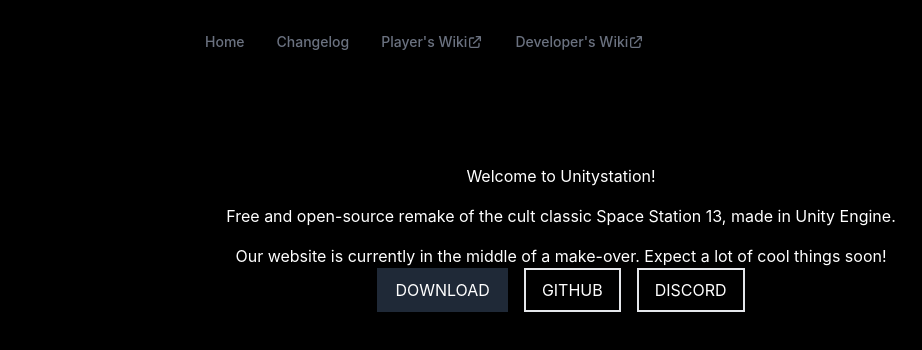
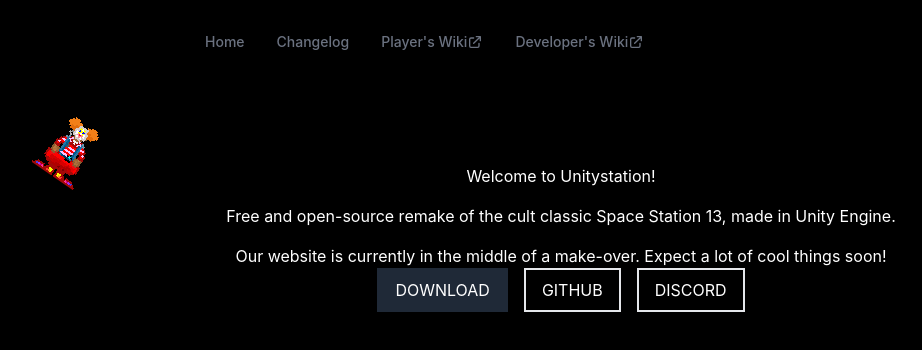
Before and after one commit to unitystation/unitystation-web, a Next.js app: page / in a window 1280 px wide. Shown: the top 350 px of the page, without its empty margins (79-1001 px from the left). Built offline with nearby package versions, Linux system fonts and the light colour scheme; no server answers.

Commit message:
feat: adds a clown that will float around on your screen
Please don't click it

```diff
--- /dev/null
+++ b/components/clown/clown.tsx
@@ -0,0 +1,97 @@
+import useWindowSize from "../../hooks/useWindowSize";
+import React, {RefObject, useEffect, useState} from "react";
+
+const MS_PER_FRAME = 30;
+const CLOWN_SIZE = 64;
+
+const Clown = () => {
+    const size = useWindowSize();
+    const [x, setX] = useState(-CLOWN_SIZE);
+    const [y, setY] = useState(-CLOWN_SIZE);
+    const [dirX, setDirX] = useState(1);
+    const [dirY, setDirY] = useState(1);
+    const [timesClicked, setTimesClicked] = useState(0);
+    const audioRef: RefObject<HTMLAudioElement> = React.createRef();
+
+    const handleClick = () => {
+        audioRef.current!.play();
+        setTimesClicked(timesClicked + 1);
+    }
+
+    const renderTimesClicked = () => {
+        const tooManyClick = () => {
+            if (timesClicked > 499) {
+                return <p>Ok, You killed the clown. I hope you are happy now.</p>
+            }
+            if (timesClicked > 300) {
+                return <p>What are you trying to do? You want to post how many times you clicked the clown and get and
+                    get a medal or something?</p>
+            }
+            if (timesClicked > 200) {
+                return <p>Seriously?</p>
+            }
+            if (timesClicked > 100) {
+                return <p>Don&apos;t you have anything better to do?</p>
+            }
+            if (timesClicked > 50) {
+                return <p>Erm, aren&apos;t you getting bored?</p>
+            }
+            if (timesClicked > 20) {
+                return <p>Haha, clicking the clown is so funny!</p>
+            }
+        }
+
+        if (timesClicked > 5) {
+            return (
+                <div className="timesClicked">
+                    <p>Times you have clicked the clown: {timesClicked}</p>
+                    {tooManyClick()}
+                </div>
+            );
+        }
+    }
+
+    const renderClown = () => {
+        if (timesClicked < 500) {
+            return (
+                <picture>
+                    <img className={"clown-img"}
+                         onClick={handleClick}
+                         src="/clown/clown.png"
+                         alt="me"
+                         height={CLOWN_SIZE}
+                         width={CLOWN_SIZE}
+                         style={{position: 'absolute', left: x, top: y}}
+                    />
+                </picture>
+            );
+        }
+    }
+
+    useEffect(() => {
+        const interval = setInterval(() => {
+            if (x + dirX > size.width + CLOWN_SIZE / 4 || x + dirX < (-CLOWN_SIZE * 2)) {
+                setDirX(prevDx => -prevDx);
+            }
+
+            if (y + dirY > size.height + CLOWN_SIZE / 4 || y + dirY < (-CLOWN_SIZE * 2)) {
+                setDirY(prevDy => -prevDy);
+            }
+
+            setX(prevX => prevX + dirX);
+            setY(prevY => prevY + dirY);
+        }, MS_PER_FRAME);
+
+        return () => clearInterval(interval);
+    });
+
+    return (
+        <div>
+            {renderTimesClicked()}
+            <audio ref={audioRef} src={"/clown/bikehorn.ogg"}></audio>
+            {renderClown()}
+        </div>
+    )
+};
+
+export default Clown;
--- /dev/null
+++ b/hooks/useWindowSize.ts
@@ -0,0 +1,24 @@
+import {useEffect, useState} from "react";
+
+const useWindowSize = () => {
+    const [windowSize, setWindowSize] = useState({
+        width: 0,
+        height: 0,
+    });
+
+    useEffect(() => {
+        setWindowSize({width: window.innerWidth, height: window.innerHeight});
+        function handleResize() {
+            setWindowSize({
+                width: window.innerWidth,
+                height: window.innerHeight,
+            });
+        }
+        window.addEventListener("resize", handleResize);
+        return () => window.removeEventListener("resize", handleResize);
+    }, []);
+
+    return windowSize;
+}
+
+export default useWindowSize;
--- a/pages/_app.tsx
+++ b/pages/_app.tsx
@@ -5,12 +5,15 @@ import Container from '../components/layout/container';
 import Navigation from '../components/navigation';
 import { config } from '@fortawesome/fontawesome-svg-core'
 import '@fortawesome/fontawesome-svg-core/styles.css'
+import '../styles/clown.css'
+import Clown from "../components/clown/clown";
 config.autoAddCss = false
 
 function MyApp({Component, pageProps}: AppProps) {
     return (
         <>
             <Background>
+                <Clown></Clown>
                 <Container>
                     <Navigation/>
                     <Component {...pageProps} />
--- /dev/null
+++ b/styles/clown.css
@@ -0,0 +1,18 @@
+.clown-img {
+    position: absolute;
+    image-rendering: pixelated;
+    animation: speeeen 5s linear infinite;
+}
+
+@keyframes speeeen {
+    from {
+        transform: rotate(0deg);
+    }
+    to {
+        transform: rotate(360deg);
+    }
+}
+
+.timesClicked {
+    position: fixed;
+}
```
Also changed, not shown: public/clown/clown.png (added), 1 other file (tests, documents, lock files or other folders).
